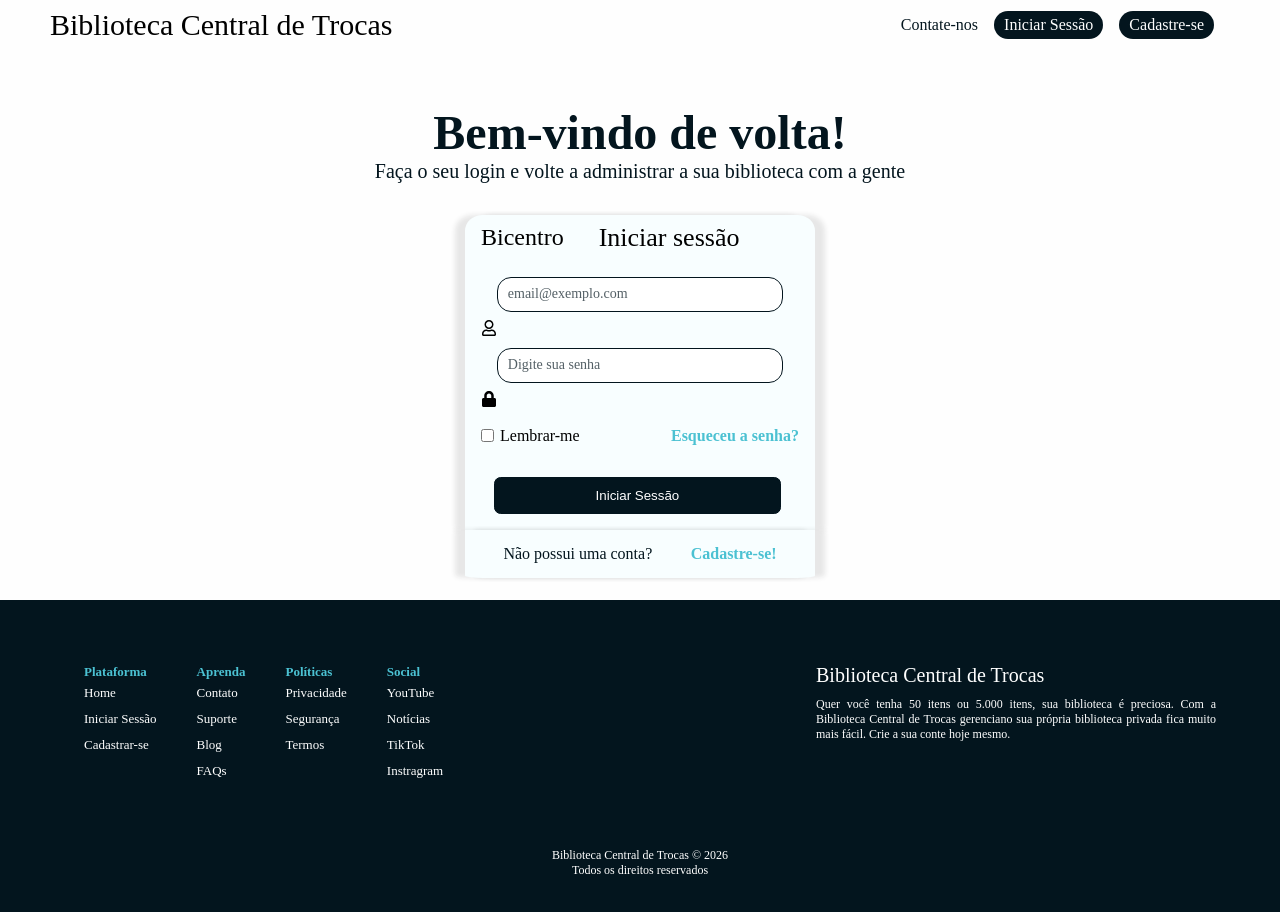
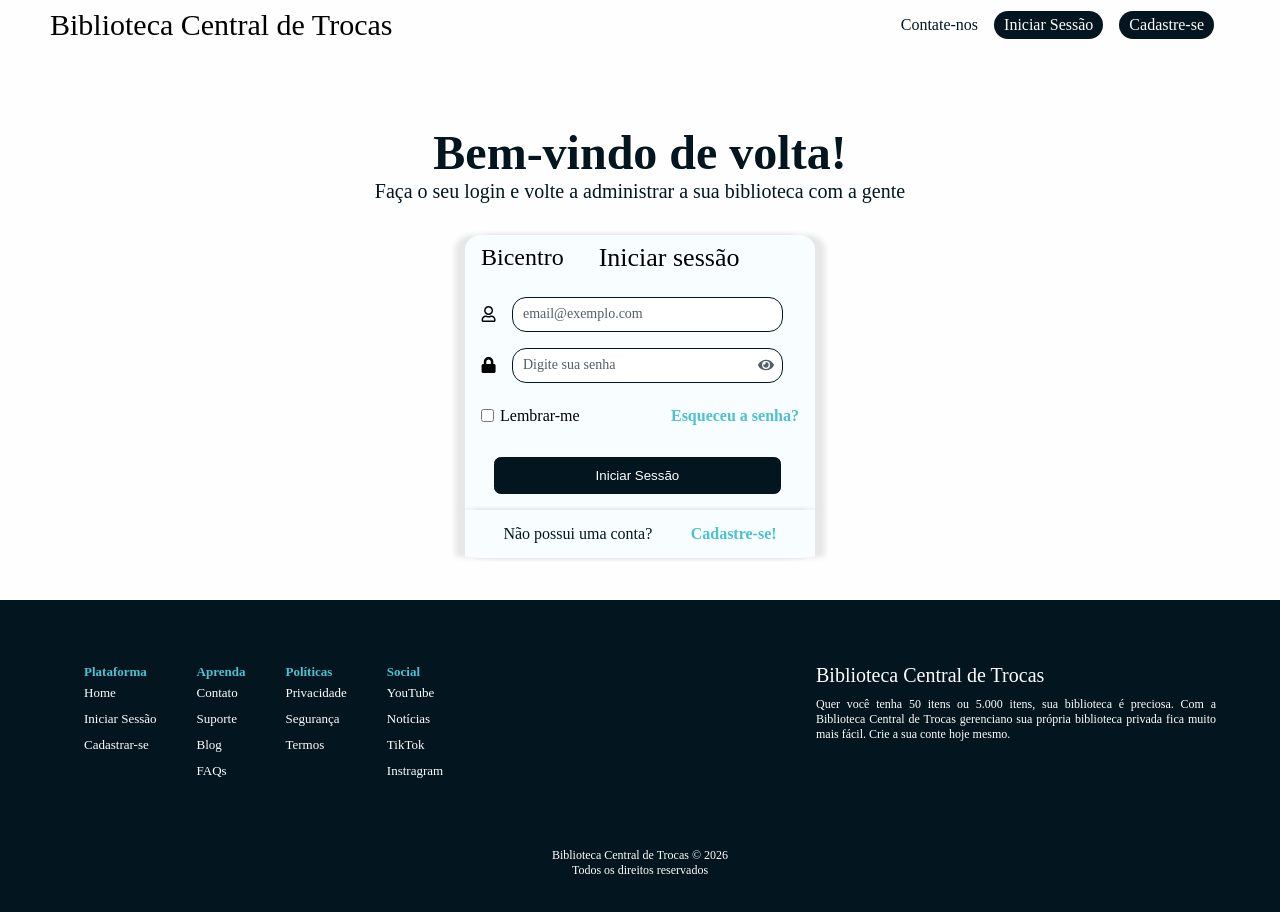
Before and after one commit to EvelynNayade/Biblioteca, a React (Create React App) app: page /login in a window 1280 px wide. Built offline with nearby package versions, Linux system fonts and the light colour scheme; a web font is replaced by a local one.

Commit message:
Finalização do Login

```diff
--- a/src/Componentes/Layout/Formulario/CheckBox.module.css
+++ b/src/Componentes/Layout/Formulario/CheckBox.module.css
@@ -8,3 +8,7 @@
 .checkBox input{
     margin-right: 6px;
 }
+
+.checkBox input:hover{
+    cursor: pointer;
+}
--- a/src/Componentes/Layout/Formulario/FormLogin.js
+++ b/src/Componentes/Layout/Formulario/FormLogin.js
@@ -5,8 +5,7 @@ import Entrada from "./Entrada";
 import CheckBox from "./CheckBox";
 import Botao from "./Botao"
 
-import { FaRegUser } from "react-icons/fa";
-import { FaLock } from "react-icons/fa";
+import { FaRegUser, FaLock, FaEye, FaEyeSlash } from "react-icons/fa";
 
 import styles from "./FormLogin.module.css"
 
@@ -14,6 +13,7 @@ function FormLogin(){
     const [email, setEmail]  = useState();
     const [senha, setSenha]   = useState();
     const [lembrar, setLembrar] = useState(false);
+    const [tipo, setTipo] = useState("password");
 
     const submit = (e) =>{
         e.preventDefault();
@@ -22,21 +22,29 @@ function FormLogin(){
         console.log("Lembrar?: "+lembrar);
         };
 
-    return(
+    const handleClick = (e) => {
+        e.preventDefault();
+        tipo==="password" ? setTipo("text") : setTipo("password");
+    };
+
+        return(
         <form onSubmit={submit}>
-            <div>
+            <div className={styles.entrada}>
+                <FaRegUser/>
                 <Entrada titulo = "email"
                          tipo = "email"
                          placeholder="email@exemplo.com"
                          setValor ={setEmail}/>
-                <FaRegUser/>
             </div>
-            <div>
+             <div className={styles.senha}>
+                <FaLock/>
                 <Entrada titulo = "Senha"
-                         tipo = "password"
+                         tipo = {tipo}
                          placeholder="Digite sua senha"
                          setValor ={setSenha}/>
-                <FaLock/>
+                {tipo === "password" ?
+                <FaEye className={styles.icone} onClick={handleClick}/> :
+                <FaEyeSlash className={styles.icone} onClick={handleClick}/>}
             </div>
             <div className={styles.lembrar}>
                 <CheckBox texto = "Lembrar-me"
--- a/src/Componentes/Layout/Formulario/FormLogin.module.css
+++ b/src/Componentes/Layout/Formulario/FormLogin.module.css
@@ -1,3 +1,26 @@
+.entrada{
+    display: flex;
+    flex-direction: row;
+    align-items: center;
+}
+
+.senha{
+    display: flex;
+    flex-direction: row;
+    align-items: center;
+    position: relative;
+}
+
+.icone{
+    position: absolute;
+    right: 25px;
+    color: #03151eae;
+}
+
+.icone:hover{
+    cursor: pointer;
+}
+
 .lembrar{
     display: flex;
     flex-direction: row;
```
